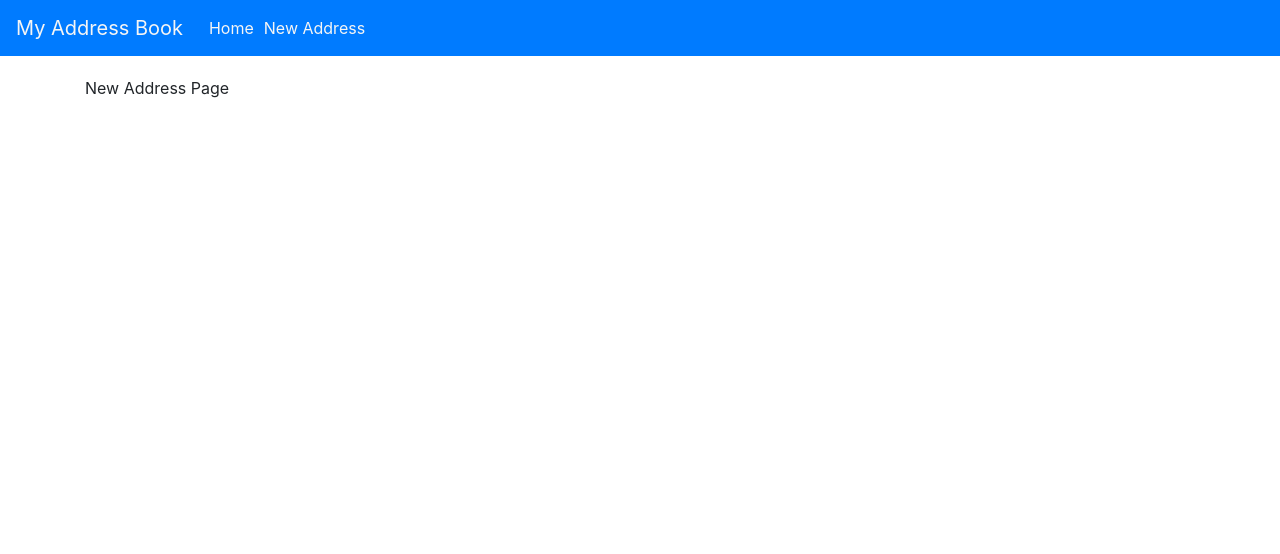
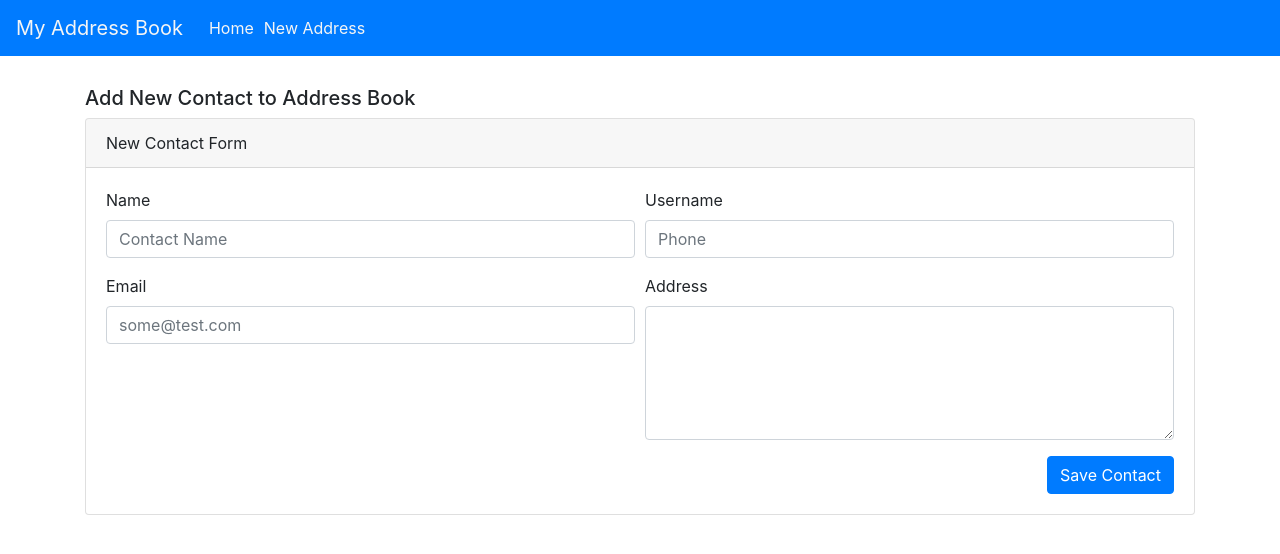
Before and after one commit to raashidahmad/address-book, a React (Create React App) app: page /new-address in a window 1280 px wide. Shown: the top 554 px of the page. Built offline with nearby package versions, Linux system fonts and the light colour scheme.

Commit message:
Added layout and wrapped the main component, added react form

```diff
--- a/src/App.js
+++ b/src/App.js
@@ -1,13 +1,12 @@
 import './App.css';
 import { Route, Switch } from 'react-router-dom';
-import MainNavigation from './components/MainNavigation';
 import AddressList from './pages/AddressList';
 import NewAddressPage from './pages/NewAddress';
+import Layout from './components/layout/Layout';
 
 function App() {
   return (
-    <div>
-      <MainNavigation />
+    <Layout>
       <div className="container margin-top-20">
         <Switch>
           <Route path='/' exact>
@@ -18,7 +17,7 @@ function App() {
           </Route>
         </Switch>
       </div>
-    </div>
+    </Layout>
   );
 }
 export default App;
--- /dev/null
+++ b/src/components/addressbook/NewAddressForm.js
@@ -0,0 +1,77 @@
+import { Form, Col, InputGroup, Button } from "react-bootstrap";
+import { useState } from 'react';
+
+function NewAddressForm() {
+    const [validated, setValidated] = useState(false);
+
+    const handleSubmit = (event) => {
+        const form = event.currentTarget;
+        if (form.checkValidity() === false) {
+            event.preventDefault();
+            event.stopPropagation();
+        }
+        setValidated(true);
+    };
+
+    return (
+        <div className="card">
+            <div className="card-header">
+                New Contact Form
+            </div>
+            <div className="card-body">
+
+                <Form noValidate validated={validated} onSubmit={handleSubmit}>
+                    <Form.Row>
+                        <Form.Group as={Col} md="6" controlId="validationCustom01">
+                            <Form.Label>Name</Form.Label>
+                            <InputGroup hasValidation>
+                                <Form.Control
+                                    required
+                                    type="text"
+                                    placeholder="Contact Name"
+                                />
+                                <Form.Control.Feedback type="invalid">
+                                    Contact name is required
+                                </Form.Control.Feedback>
+                            </InputGroup>
+                        </Form.Group>
+
+                        <Form.Group as={Col} md="6" controlId="validationphone">
+                            <Form.Label>Username</Form.Label>
+                            <InputGroup hasValidation>
+                                <Form.Control
+                                    type="tel"
+                                    placeholder="Phone"
+                                    required
+                                />
+                                <Form.Control.Feedback type="invalid">
+                                    Please provide phone number.
+                                </Form.Control.Feedback>
+                            </InputGroup>
+                        </Form.Group>
+                    </Form.Row>
+                    <Form.Row>
+                        <Form.Group as={Col} md="6" controlId="validationemail">
+                            <Form.Label>Email</Form.Label>
+                            <Form.Control type="email" placeholder="some@test.com"></Form.Control>
+                            <Form.Control.Feedback type="invalid">
+                                Please provide a valid email address
+                            </Form.Control.Feedback>
+                        </Form.Group>
+                        <Form.Group as={Col} md="6" controlId="validateaddress">
+                            <Form.Label>Address</Form.Label>
+                            <Form.Control as="textarea" rows="5" required></Form.Control>
+                            <Form.Control.Feedback type="invalid">
+                                Please provide address
+                            </Form.Control.Feedback>
+                        </Form.Group>
+                    </Form.Row>
+                    <div className="text-right">
+                        <Button type="submit">Save Contact</Button>
+                    </div>
+                </Form>
+            </div>
+        </div>
+    );
+}
+export default NewAddressForm;
--- /dev/null
+++ b/src/components/layout/Layout.js
@@ -0,0 +1,12 @@
+import MainNavigation from "./MainNavigation";
+import classes from "./Layout.module.css";
+
+function Layout(props) {
+    return (
+        <div>
+            <MainNavigation />
+            <main className={classes.main}>{props.children}</main>
+        </div>
+    );
+}
+export default Layout;
--- /dev/null
+++ b/src/components/layout/Layout.module.css
@@ -0,0 +1,4 @@
+.main {
+    padding: 10px;
+    width: 100%;
+}
--- a/src/pages/AddressList.js
+++ b/src/pages/AddressList.js
@@ -1,4 +1,4 @@
-import MessageModal from '../components/MessageModal';
+import MessageModal from '../components/modals/MessageModal';
 import { useState } from 'react';
 
 function AddressList(props) {
--- a/src/pages/NewAddress.js
+++ b/src/pages/NewAddress.js
@@ -1,5 +1,12 @@
+import NewAddressForm from '../components/addressbook/NewAddressForm';
+
 function NewAddressPage() {
-    return <div>New Address Page</div>;
-  }
+    return (
+        <section>
+            <h5>Add New Contact to Address Book</h5>
+            <NewAddressForm />
+        </section>
+    );
+}
 
-  export default NewAddressPage;
+export default NewAddressPage;
```
Also changed, not shown: src/components/layout/MainNavigation.js (renamed from src/components/MainNavigation.js), src/components/modals/MessageModal.js (renamed from src/components/MessageModal.js).
